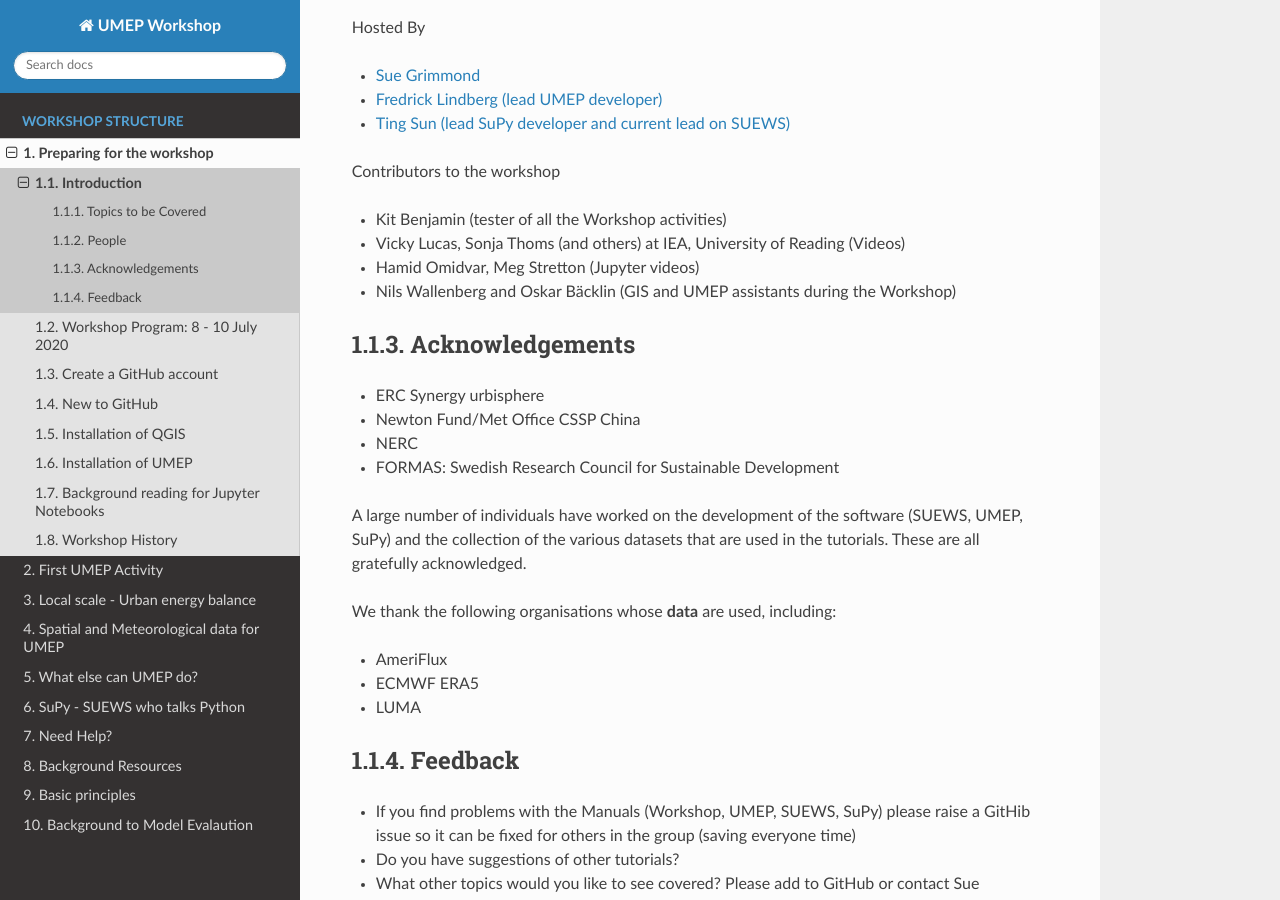
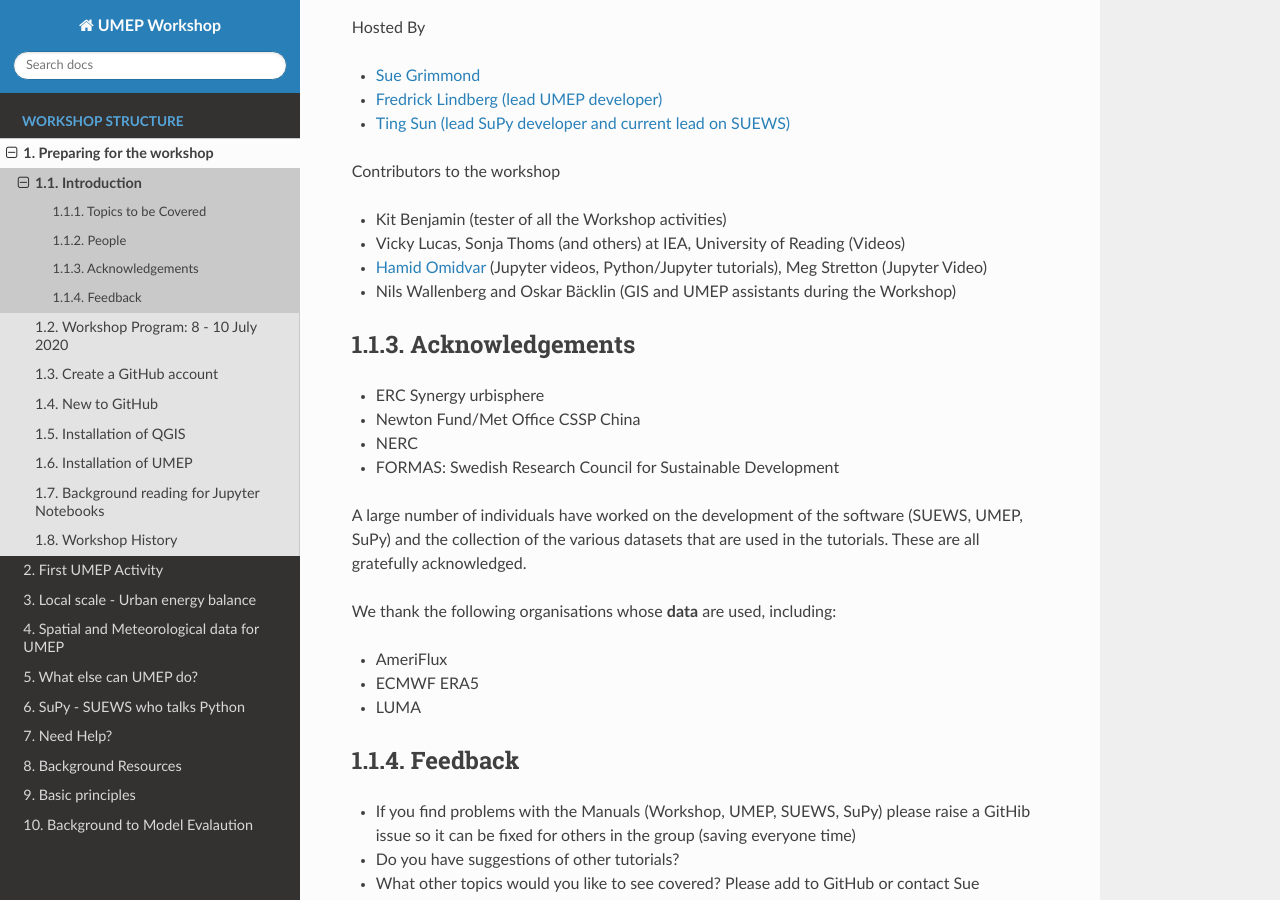
Before and after one commit to Urban-Meteorology-Reading/UMEP-Workshop, a Sphinx documentation site: the page built from source/Prepare/Intro1.rst, in a window 1280 px wide and 900 px high, scrolled down 1408 px. Built offline with Sphinx 7.4.7 and the Read the Docs theme 2.0.0, drawn with Linux system fonts in a browser that asks for light colours; pages that are not in the unit, such as notebooks, are missing from menus.

Commit message:
Update Intro1.rst

```diff
--- a/source/Prepare/Intro1.rst
+++ b/source/Prepare/Intro1.rst
@@ -56,7 +56,7 @@ Contributors to the workshop
 
 - Kit Benjamin (tester of all the Workshop activities)
 - Vicky Lucas, Sonja Thoms (and others) at IEA, University of Reading (Videos)
-- Hamid Omidvar, Meg Stretton (Jupyter videos)
+- `Hamid Omidvar <https://www.researchgate.net/profile/Hamidreza_Omidvar/experience>`_ (Jupyter videos, Python/Jupyter tutorials), Meg Stretton (Jupyter Video)
 - Nils Wallenberg and Oskar Bäcklin (GIS and UMEP assistants during the Workshop)
 
 
```
